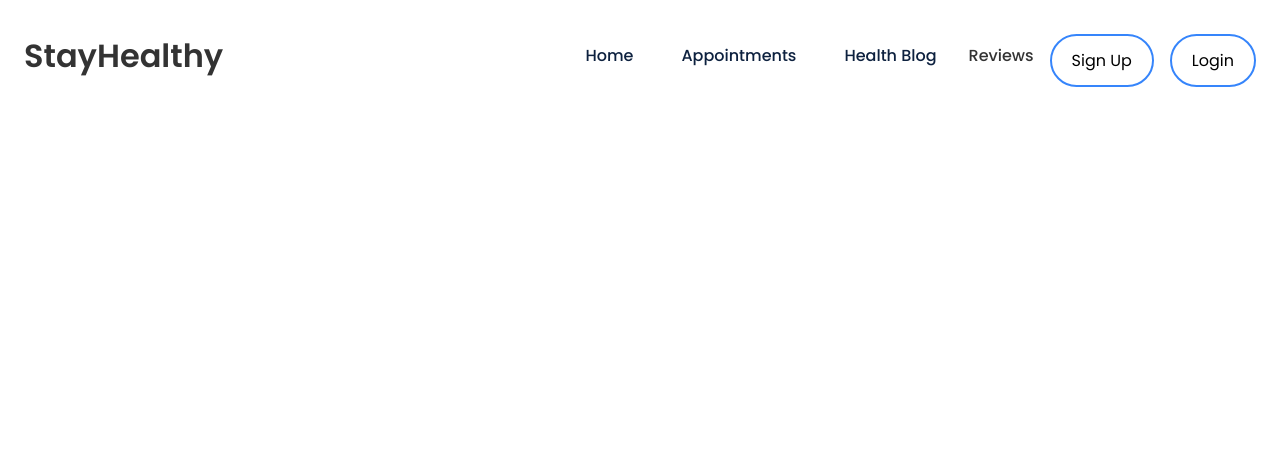
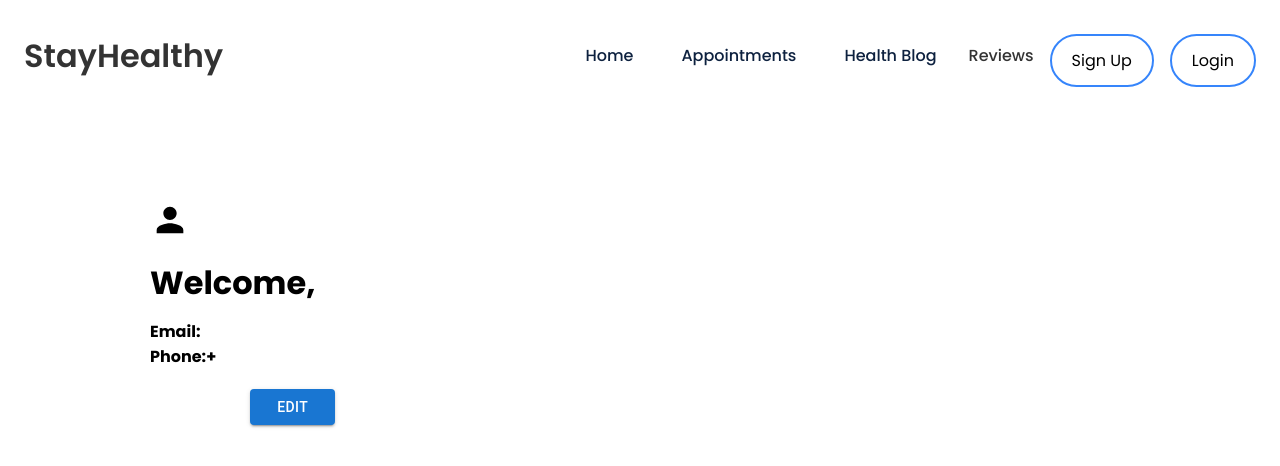
Before and after one commit to ibm-developer-skills-network/grihf-frontend_capstone_starter_code, a React (Create React App) app: page /user-profil in a window 1280 px wide. Shown: the top 466 px of the page. Built offline with nearby package versions, Linux system fonts and the light colour scheme; no server answers; sample sign-in values are in the browser's storage.

Commit message:
add_user_profil

```diff
--- a/package.json
+++ b/package.json
@@ -5,7 +5,8 @@
   "dependencies": {
     "@emotion/react": "^11.11.1",
     "@emotion/styled": "^11.11.0",
-    "@mui/material": "^5.14.18",
+    "@mui/icons-material": "^5.14.19",
+    "@mui/material": "^5.14.20",
     "@mui/styled-engine-sc": "^6.0.0-alpha.6",
     "@testing-library/jest-dom": "^5.17.0",
     "@testing-library/react": "^13.4.0",
--- a/src/App.js
+++ b/src/App.js
@@ -10,6 +10,7 @@ import Home from './Components/Home/Home';
 import AppointmentForm from './Components/AppointmentForm/AppointmentForm';
 import Notification from './Components/Notification/Notification';
 import ReviewForm from './Components/ReviewForm/ReviewForm';
+import ProfilCard from './Components/ProfileCard/ProfileCard';
 
 function App() {
 
@@ -22,6 +23,7 @@ function App() {
           <Route path="/" element={<Landing_Page/>}/>
           <Route path="/signup" element={<Sign_Up/>}/>
           <Route path="/login" element={<Login/>}/>
+          <Route path="/user-profil" element={<ProfilCard/>}/>
           <Route path="/services" element={<Home/>}/>
           <Route path="/instant-consultation" element={<InstantConsultation/>}/>
           <Route path="/booking-consultation" element={<BookingConsultation/>}/>
@@ -35,4 +37,5 @@ function App() {
   );
 }
 
+
 export default App;
--- a/src/Components/DoctorCard/DoctorCard.js
+++ b/src/Components/DoctorCard/DoctorCard.js
@@ -51,21 +51,12 @@ function DoctorCard ({name, speciality, experience, ratings}){
         setShowModal(false);
       };
 
-    // const displayDoctors = isSearched ? filteredDoctors : doctors;
 
     return (
     <div  >
-    <center>
-        {/* <div style={{marginTop:"200px" ,width:"50%"}}>
-            <h1>Search doctor by speciality</h1>
-            <input
-              type="text"
-              className="search-doctor-input-box"
-              placeholder="Search doctors by specialty..."/>
-              <button>click here</button>
-        </div> */}
-      <div className="searchpage-container" style={{marginTop:"250px"}}>
-        <div className="search-results-container">
+
+      <div className="searchpage-container" style={{marginTop:"50px"}}>
+        <div className="search-results-container" style={{display:"flex",alignItem:"row"}}>
                 <div className="doctor-card-container">
                    <div className="doctor-card-details-container">
                    <div className="doctor-card-details">
@@ -79,7 +70,7 @@ function DoctorCard ({name, speciality, experience, ratings}){
     </div>
     </div>
     </div>
-    </center>
+
     </div>
 
     )
--- a/src/Components/FindDoctorSearch/FindDoctorSearch.js
+++ b/src/Components/FindDoctorSearch/FindDoctorSearch.js
@@ -1,6 +1,8 @@
 import React, { useEffect, useState } from 'react';
 import './FindDoctorSearch.css';
 import { useNavigate, useSearchParams } from 'react-router-dom';
+import Avatar from '@mui/material/Avatar';
+import SearchIcon from '@mui/icons-material/Search';
 import { Typography } from '@mui/material';
 
 const initSpeciality = [
@@ -54,10 +56,11 @@ function FindDoctorSearch() {
                             onFocus={() => setDoctorResultHidden(false)}
                             onBlur={() => setDoctorResultHidden(true)}
                         />
-                        {/* Search Button */}
-                         <button className="search-button" onClick={handleSearchButtonClick}>
-                        Search
-                        </button>
+                        {/* Search Icon */}
+                         <Avatar  variant="square" >
+                         <SearchIcon  onClick={handleSearchButtonClick} sx={{ fontSize: 40 }}>
+                        </SearchIcon >
+                         </Avatar>
                         {/* Search Results */}
                         <div className="search-doctor-input-results" hidden={doctorResultHidden}>
                             {/* Display filtered specialties */}
@@ -76,7 +79,7 @@ function FindDoctorSearch() {
                             ))}
                         </div>
 
-                    </div>
+                    </div>!
                 </div>
             </center>
         </div>
--- a/src/Components/Navbar/Navbar.js
+++ b/src/Components/Navbar/Navbar.js
@@ -3,6 +3,11 @@ import {Link, useNavigate} from "react-router-dom"
 import "./Navbar.css"
 import Button from '@mui/material/Button';
 import { Typography } from "@mui/material";
+import Menu from '@mui/material/Menu';
+import MenuItem from '@mui/material/MenuItem';
+import Fade from '@mui/material/Fade';
+
+
 function Navbar () {
     const [isLoggedIn, setIsLoggedIn] = useState(false);
 
@@ -17,6 +22,14 @@ function Navbar () {
         sessionStorage.clear();
         navigate("/login");
     }
+    const [anchorEl, setAnchorEl] = React.useState(null);
+    const open = Boolean(anchorEl);
+    const handleClick = (event) => {
+      setAnchorEl(event.currentTarget);
+    };
+    const handleClose = () => {
+      setAnchorEl(null);
+    };
     const userName = sessionStorage.getItem("email");
     const extractedName = userName ? userName.split('@')[0] : '';
     const isUser = userName !== null;
@@ -50,7 +63,32 @@ function Navbar () {
                     <Link to="/reviews">
                        <Typography>Reviews</Typography>
                     </Link>
+                    <div>
+                    <Button
+                        id="fade-button"
+                        aria-controls={open ? 'fade-menu' : undefined}
+                        aria-haspopup="true"
+                        aria-expanded={open ? 'true' : undefined}
+                        onClick={handleClick}
+                    >
                     <Typography>Welcome, {isUser && <span>{extractedName}</span>}</Typography>
+                    </Button>
+                    <Menu
+                        id="fade-menu"
+                        MenuListProps={{
+                        'aria-labelledby': 'fade-button',
+                        }}
+                        anchorEl={anchorEl}
+                        open={open}
+                        onClose={handleClose}
+                        TransitionComponent={Fade}
+                    >
+                    <MenuItem onClick={handleClose}><Typography>Welcome, {isUser && <span>{extractedName}</span>}</Typography></MenuItem>
+                    <Link to="/user-profil"><MenuItem onClick={handleClose}>Profil</MenuItem></Link>
+                    <MenuItem onClick={handleClose}>Reports</MenuItem>
+                    </Menu>
+                </div>
+
                     <li className="link">
                         <Button onClick={handleLogout} variant="outlined" color="error">
                             Logout
--- /dev/null
+++ b/src/Components/ProfileCard/ProfileCard.css
@@ -0,0 +1,60 @@
+.profile-container {
+
+    background-color: #f5f5f5;
+    border-radius: 4px;
+  }
+
+  .profile-container h1 {
+    margin-top: 0;
+  }
+
+  .profile-container form {
+    margin-bottom: 20px;
+  }
+
+  .profile-container label {
+    display: block;
+    margin-bottom: 10px;
+  }
+
+  .profile-container input[type="text"],
+  .profile-container input[type="email"] {
+    width: 100%;
+    padding: 8px;
+    border: 1px solid #ccc;
+    border-radius: 4px;
+  }
+
+  .profile-container button {
+    display: block;
+    width: 100%;
+    padding: 8px;
+    background-color: #2190ff;
+    color: #fff;
+    border: none;
+    border-radius: 4px;
+    cursor: pointer;
+  }
+  .profile-details {
+    background-color: #fff;
+    border-radius: 4px;
+    padding: 20px;
+    width: 30%;
+  }
+
+  .profile-details h2 {
+    margin-top: 0;
+  }
+
+  .profile-details p {
+    margin-bottom: 10px;
+  }
+
+  .profile-details button {
+    background-color: #2190ff;
+    color: #fff;
+    border: none;
+    border-radius: 4px;
+    padding: 8px 12px;
+    cursor: pointer;
+  }
--- /dev/null
+++ b/src/Components/ProfileCard/ProfileCard.js
@@ -0,0 +1,151 @@
+import React, { useEffect, useState } from "react";
+import { API_URL } from "../../config";
+import { useNavigate } from "react-router-dom";
+import Button from '@mui/material/Button';
+import PersonIcon from '@mui/icons-material/Person';
+
+function ProfilCard() {
+  const [userDetails, setUserDetails] = useState({});
+ const [updatedDetails, setUpdatedDetails] = useState({});
+ const [editMode, setEditMode] = useState(false);
+  const navigate = useNavigate();
+  useEffect(() => {
+    const authtoken = sessionStorage.getItem("auth-token");
+    if (!authtoken) {
+      navigate("/login");
+    } else {
+      fetchUserProfile();
+    }
+  }, [navigate]);
+
+  const fetchUserProfile = async () => {
+    try {
+      const authtoken = sessionStorage.getItem("auth-token");
+      const email = sessionStorage.getItem("email"); // Get the email from session storage
+
+  if (!authtoken) {
+    navigate("/login");
+  } else {
+    const response = await fetch(`${API_URL}/api/auth/user`, {
+      headers: {
+        "Authorization": `Bearer ${authtoken}`,
+        "Email": email, // Add the email to the headers
+      },
+    });
+    if (response.ok) {
+      const user = await response.json();
+      setUserDetails(user);
+      setUpdatedDetails(user);
+    } else {
+      // Handle error case
+      throw new Error("Failed to fetch user profile");
+    }
+  }
+} catch (error) {
+  console.error(error);
+  // Handle error case
+}
+};
+
+const handleEdit = () => {
+setEditMode(true);
+};
+
+const handleInputChange = (e) => {
+setUpdatedDetails({
+  ...updatedDetails,
+  [e.target.name]: e.target.value,
+});
+};
+const handleSubmit = async (e) => {
+  e.preventDefault();
+
+  try {
+    const authtoken = sessionStorage.getItem("auth-token");
+    const email = sessionStorage.getItem("email"); // Get the email from session storage
+
+    if (!authtoken || !email) {
+      navigate("/login");
+      return;
+    }
+
+    const payload = { ...updatedDetails };
+    const response = await fetch(`${API_URL}/api/auth/user`, {
+      method: "PUT",
+      headers: {
+        "Authorization": `Bearer ${authtoken}`,
+        "Content-Type": "application/json",
+        "Email": email,
+      },
+      body: JSON.stringify(payload),
+    });
+
+    if (response.ok) {
+      // Update the user details in session storage
+      sessionStorage.setItem("name", updatedDetails.name);
+      sessionStorage.setItem("phone", updatedDetails.phone);
+
+      setUserDetails(updatedDetails);
+      setEditMode(false);
+      // Display success message to the user
+      alert(`Profile Updated Successfully!`);
+      navigate("/");
+    } else {
+      // Handle error case
+      throw new Error("Failed to update profile");
+    }
+  } catch (error) {
+    console.error(error);
+    // Handle error case
+  }
+};
+
+return (
+<div className="profile-container" style={{marginTop:"200px", width:"30%",marginLeft:"50px"}}>
+  {editMode ? (
+<form onSubmit={handleSubmit}>
+<label>
+  Email
+  <input
+    type="email"
+    name="email"
+    value={userDetails.email}
+    disabled // Disable the email field
+  />
+</label>
+<label>
+         Name
+         <input
+           type="text"
+           name="name"
+           value={updatedDetails.name}
+           onChange={handleInputChange}
+         />
+       </label>
+       <label>
+         Phone
+         <input
+           type="text"
+           name="phone"
+           value={updatedDetails.phone}
+           onChange={handleInputChange}
+         />
+       </label>
+<Button variant="contained" type="submit" style={{width:"30%",marginLeft:"100px",marginTop:"30px"}}>Save</Button>
+</form>
+) : (
+<div className="profile-details" style={{marginLeft:"100px"}}>
+<div>
+<PersonIcon  sx={{ fontSize: 40 }} ></PersonIcon>
+<h1>Welcome, {userDetails.name}</h1>
+</div>
+<p> <b>Email:</b> {userDetails.email}</p>
+<p><b>Phone:+</b> {userDetails.phone}</p>
+<Button variant="contained" onClick={handleEdit} style={{width:"30%",marginLeft:"100px",marginTop:"20px"}}>Edit</Button>
+</div>
+)}
+</div>
+);
+};
+
+export default ProfilCard;
```
Also changed, not shown: 1 other file (tests, documents, lock files or other folders).
